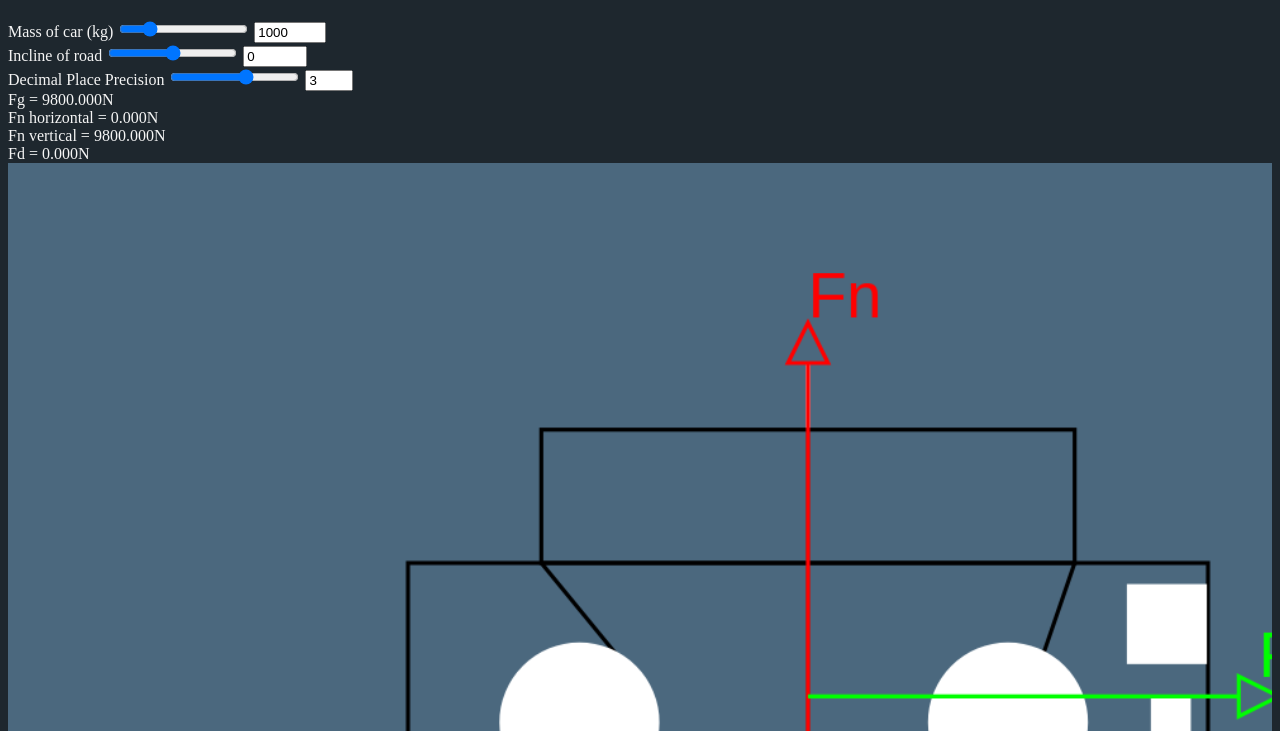
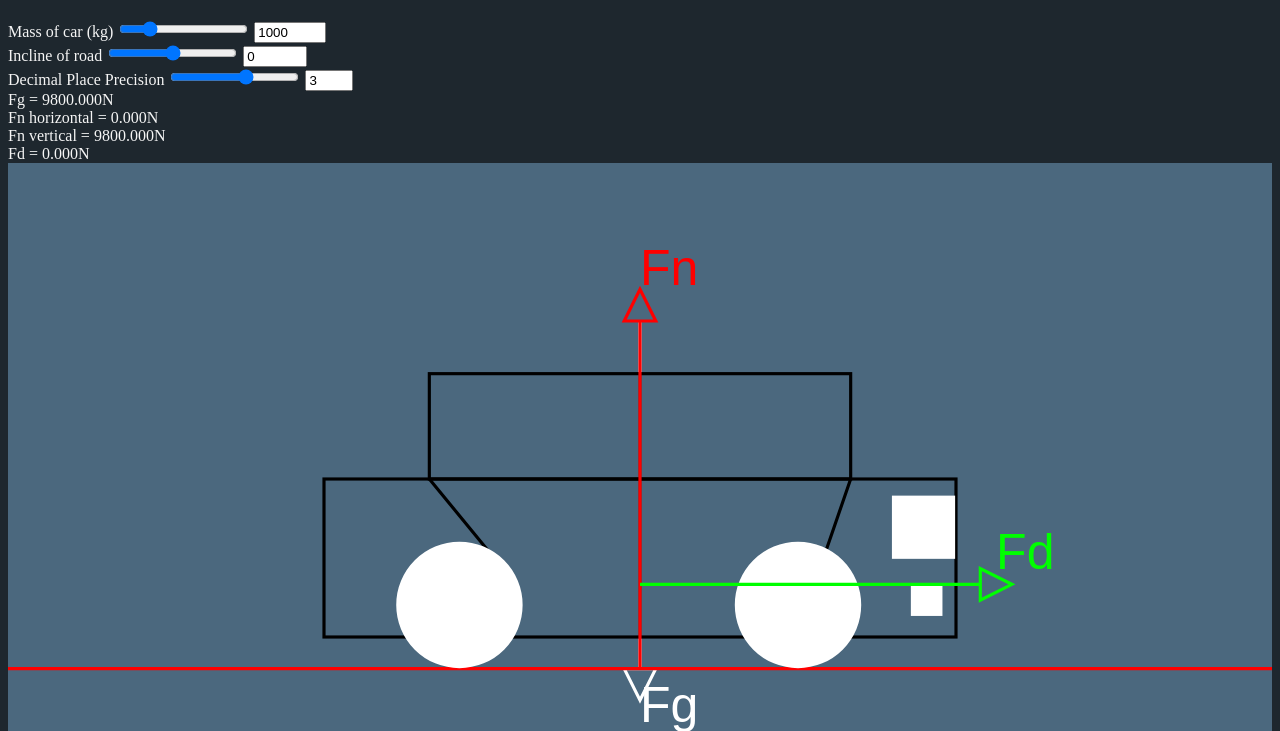
Before and after one commit to rotaryViper/Car-on-a-hill, a plain HTML site: page index.html in a window 1280 px wide. Shown: the part 69-800 px from the top of the page. Drawn offline with nearby package versions, Linux system fonts and the light colour scheme.

Commit message:
Fix scaling issues with canvas

```diff
--- a/style.css
+++ b/style.css
@@ -11,5 +11,7 @@ html,body{
 }
 
 canvas{
-    width: 100em;
+    min-width: 50%;
+    max-width: fit-content;
+    max-height: fit-content;
 }
```
